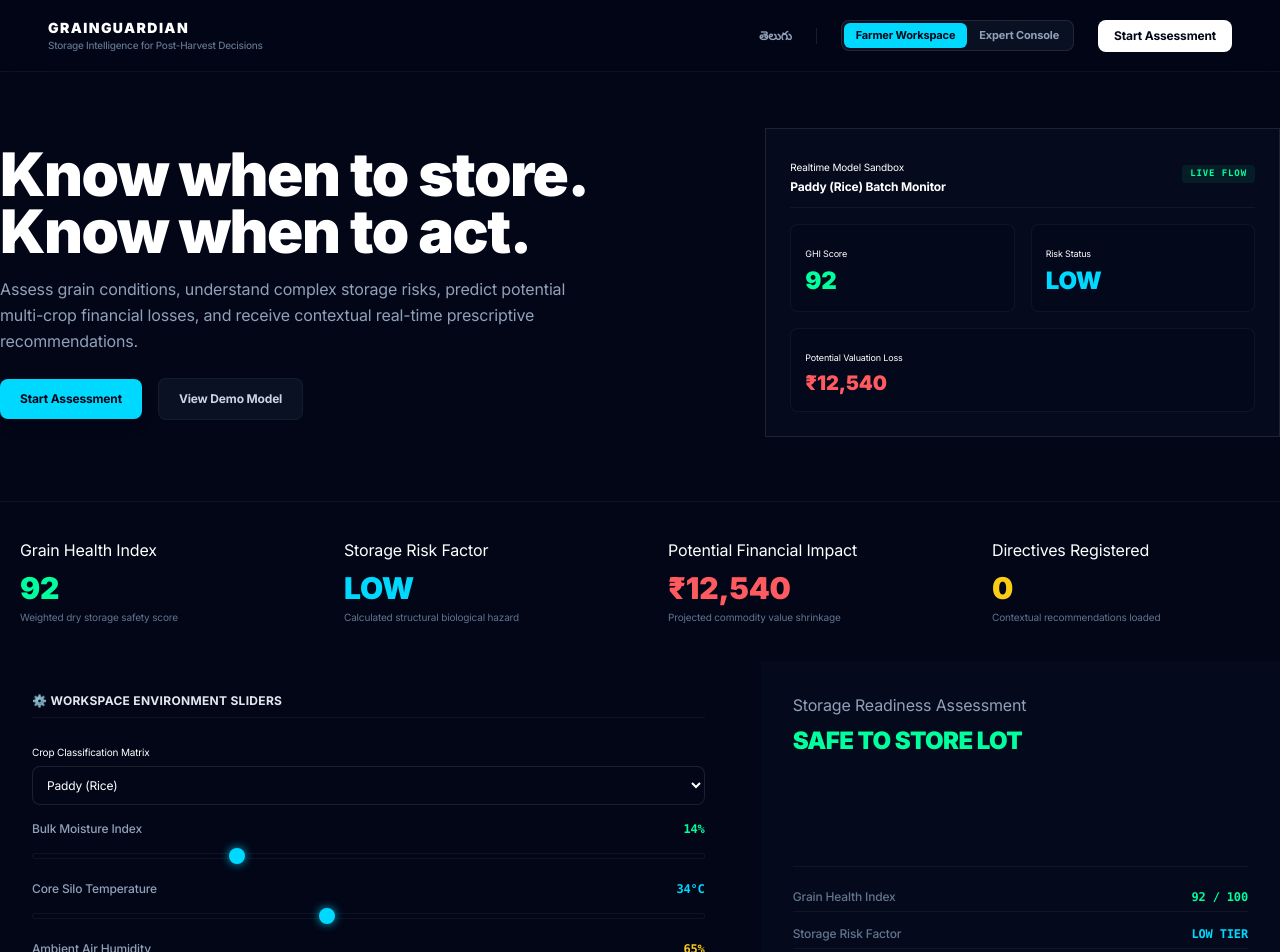
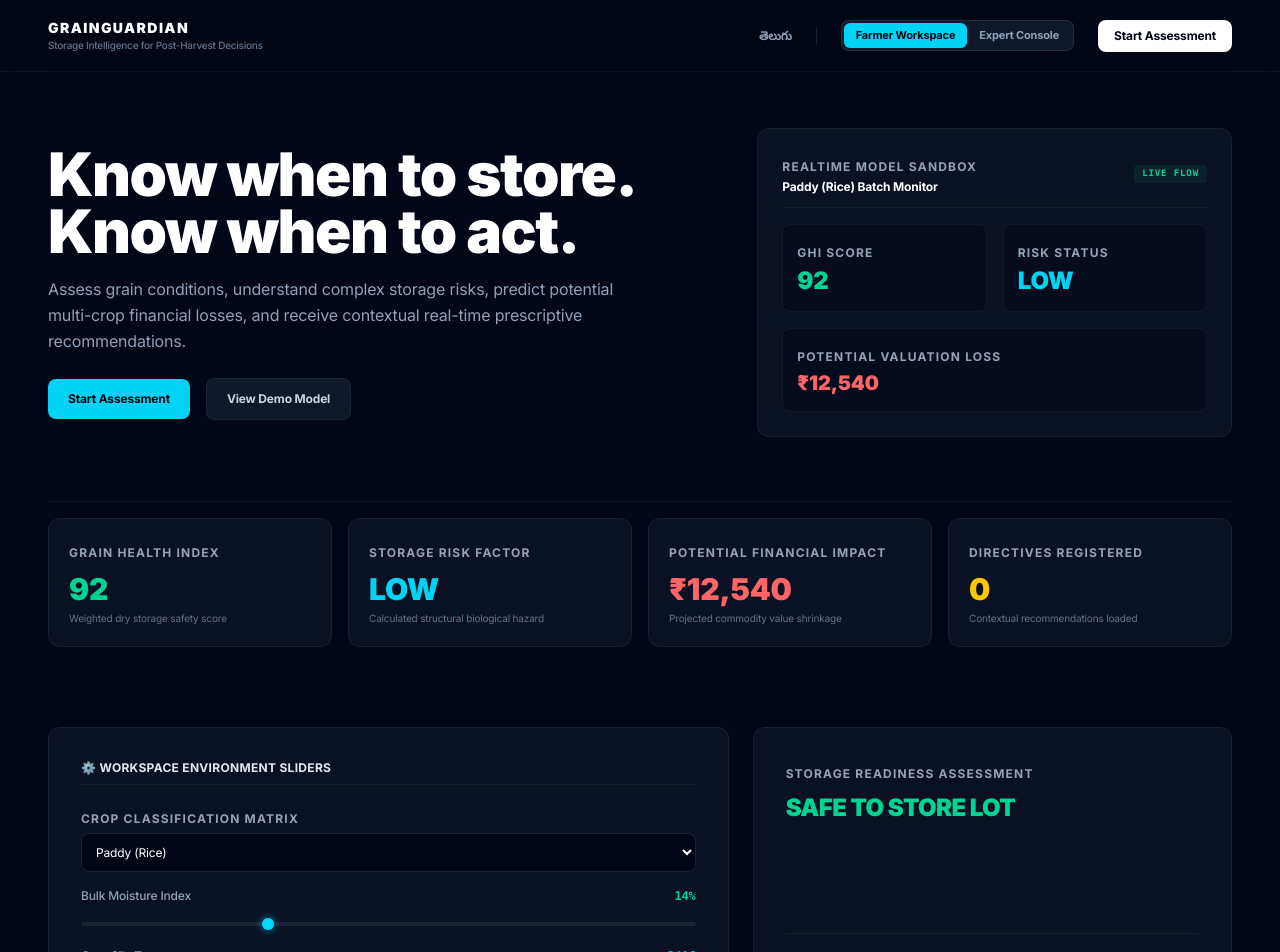
Before and after one commit to nleelaranga-ai/grain-guardian-frontend, a Next.js app: page / in a window 1280 px wide. Shown: the top 952 px of the page. Built offline with nearby package versions, Linux system fonts and the light colour scheme; no server answers.

Commit message:
Update globals.css

```diff
--- a/app/globals.css
+++ b/app/globals.css
@@ -1,21 +1,26 @@
 @import "tailwindcss";
 
 @theme {
-  /* High-Contrast Professional SaaS Palettes */
-  --color-slate-950: #020617;
-  --color-slate-900: rgba(15, 23, 42, 0.65);
-  --color-emerald-400: #00FF9D;
-  --color-cyan-400: #00D9FF;
-  --color-yellow-400: #FACC15;
-  --color-red-400: #FF5A5F;
+  /* Google AI Studio Inspired Color Palette */
+  --color-slate-950: #020617; /* Deep workspace vacuum background */
+  --color-surface-primary: rgba(15, 23, 42, 0.72); /* Main container layout background */
+  --color-surface-secondary: rgba(15, 23, 42, 0.55); /* Nested analytics panels background */
+  --color-studio-border: rgba(255, 255, 255, 0.06); /* Thin crisp component separators */
+
+  --color-safe-green: #00FF9D; /* Nominal tier / Compliant state */
+  --color-accent-cyan: #00D9FF; /* Telemetry charts & focus nodes */
+  --color-warning-yellow: #FACC15; /* Mid-tier caution boundary */
+  --color-critical-red: #FF5A5F; /* High-risk asset deterioration */
+
   --color-text-primary: #F8FAFC;
   --color-text-secondary: #94A3B8;
 
-  --animate-glow-pulse: glowPulse 4s cubic-bezier(0.4, 0, 0.6, 1) infinite;
+  /* Studio Motion Curves */
+  --animate-studio-fade: studioFade 0.25s cubic-bezier(0.16, 1, 0.3, 1) forwards;
 
-  @keyframes glowPulse {
-    0%, 100% { opacity: 0.2; transform: scale(1); }
-    50% { opacity: 0.4; transform: scale(1.05); }
+  @keyframes studioFade {
+    0% { opacity: 0; transform: translateY(6px); filter: blur(4px); }
+    100% { opacity: 1; transform: translateY(0); filter: blur(0); }
   }
 }
 
@@ -23,14 +28,14 @@
   body {
     background-color: var(--color-slate-950);
     color: var(--color-text-primary);
-    font-family: "Inter", -apple-system, sans-serif;
+    font-family: "Inter", system-ui, -apple-system, sans-serif;
     overflow-x: hidden;
     letter-spacing: -0.01em;
   }
 }
 
-/* 70% Content / 30% Whitespace Dense SaaS Constraints */
-.mode-container {
+/* Studio high-density workspace responsive alignment wrappers */
+.studio-container {
   max-width: 1440px;
   margin-left: auto;
   margin-right: auto;
@@ -38,44 +43,28 @@
   padding-right: clamp(16px, 4vw, 48px);
 }
 
-.mode-section-padding {
-  padding-top: clamp(48px, 6vw, 96px);
-  padding-bottom: clamp(48px, 6vw, 96px);
+.studio-section {
+  padding-top: clamp(48px, 5vw, 96px);
+  padding-bottom: clamp(48px, 5vw, 96px);
+  border-bottom: 1px solid var(--color-studio-border);
 }
 
-/* Frosted Premium Ambient Matrix Cards */
-.mode-card {
-  background: rgba(15, 23, 42, 0.65);
+/* Glassmorphic Panel Systems */
+.studio-panel {
+  background: var(--color-surface-primary);
   backdrop-filter: blur(16px);
   -webkit-backdrop-filter: blur(16px);
-  border: 1px solid rgba(255, 255, 255, 0.06);
-  border-radius: 24px;
-  transition: all 0.3s cubic-bezier(0.16, 1, 0.3, 1);
+  border: 1px solid var(--color-studio-border);
+  border-radius: 12px; /* Crisp developer tool corner radius */
+  transition: all 0.2s cubic-bezier(0.16, 1, 0.3, 1);
 }
 
-.mode-card:hover {
-  transform: translateY(-4px);
-  border-color: rgba(0, 217, 255, 0.3);
-  box-shadow: 0 20px 40px -15px rgba(2, 6, 23, 0.7);
+.studio-panel:hover {
+  border-color: rgba(0, 217, 255, 0.2);
+  box-shadow: 0 12px 24px -10px rgba(2, 6, 23, 0.8);
 }
 
-/* Ambient Magic Glow Drops Base Elements */
-.neon-magic-drop {
-  position: relative;
-}
-.neon-magic-drop::after {
-  content: '';
-  position: absolute;
-  bottom: -2px;
-  left: 10%;
-  width: 80%;
-  height: 2px;
-  background: linear-gradient(90deg, transparent, #00D9FF, #00FF9D, transparent);
-  box-shadow: 0 2px 12px rgba(0, 217, 255, 0.6);
-  border-radius: 999px;
-}
-
-.compact-label {
+.studio-label {
   font-size: 0.75rem;
   font-weight: 700;
   text-transform: uppercase;
@@ -83,49 +72,48 @@
   color: var(--color-text-secondary);
 }
 
-/* Webkit Input Telemetry Slider Overrides */
+/* Unified Custom Workspace Range Sliders */
 input[type="range"] {
   -webkit-appearance: none;
   appearance: none;
   width: 100%;
-  height: 6px;
-  background: rgba(2, 6, 23, 0.5);
-  border: 1px solid rgba(255, 255, 255, 0.05);
-  border-radius: 999px;
+  height: 4px;
+  background: rgba(255, 255, 255, 0.08);
+  border-radius: 2px;
   outline: none;
 }
 
 input[type="range"]::-webkit-slider-thumb {
   -webkit-appearance: none;
   appearance: none;
-  width: 16px;
-  height: 16px;
+  width: 12px;
+  height: 12px;
   border-radius: 50%;
   background: #00D9FF;
-  box-shadow: 0 0 10px rgba(0, 217, 255, 0.8);
   cursor: pointer;
-  transition: transform 0.15s ease;
+  box-shadow: 0 0 8px rgba(0, 217, 255, 0.6);
+  transition: transform 0.1s ease;
 }
 
 input[type="range"]::-webkit-slider-thumb:hover {
   transform: scale(1.25);
 }
 
-/* Print Telemetry Stylesheet Override (PDF Certificate Specs) */
+/* Precise double-column print layout override for biological verification certificate exports */
 @media print {
   body {
     background: #ffffff !important;
     color: #000000 !important;
   }
-  nav, .input-panel-wrapper, button, input, select {
+  nav, .studio-control-inputs, button, input, select {
     display: none !important;
   }
-  .mode-card {
+  .studio-panel {
     background: transparent !important;
     border: 1px solid #000000 !important;
     color: #000000 !important;
     box-shadow: none !important;
-    margin-bottom: 20px;
     page-break-inside: avoid;
+    border-radius: 4px;
   }
 }
```
